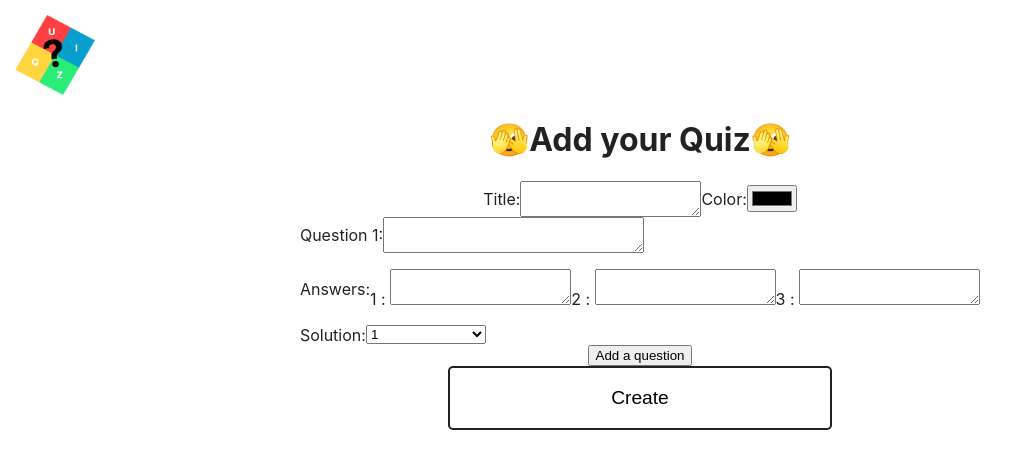
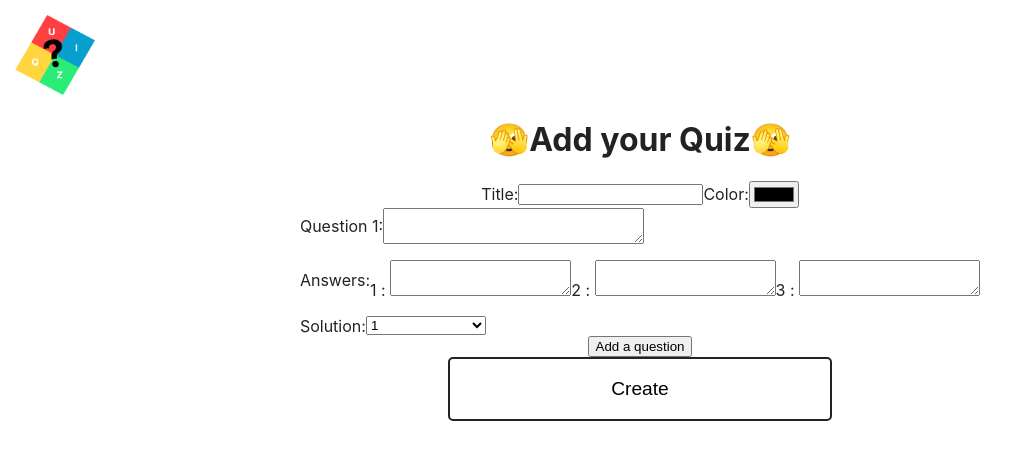
Before and after one commit to Sueysz/gen-quiz, a React (Vite) app: page /FormQuiz in a window 1280 px wide. Shown: the top 468 px of the page, without its empty margins (0-1028 px from the left). Built offline with nearby package versions, Linux system fonts and the light colour scheme.

Commit message:
change textarea into input

```diff
--- a/src/pages/FormQuiz.jsx
+++ b/src/pages/FormQuiz.jsx
@@ -100,7 +100,7 @@ export const FormQuiz = () => {
             <form onSubmit={formik.handleSubmit}>
                 <FormContent>
                     <label htmlFor="title">Title:</label>
-                    <textarea
+                    <input
                         id="title"
                         name="title"
                         value={formik.values.title}
```
